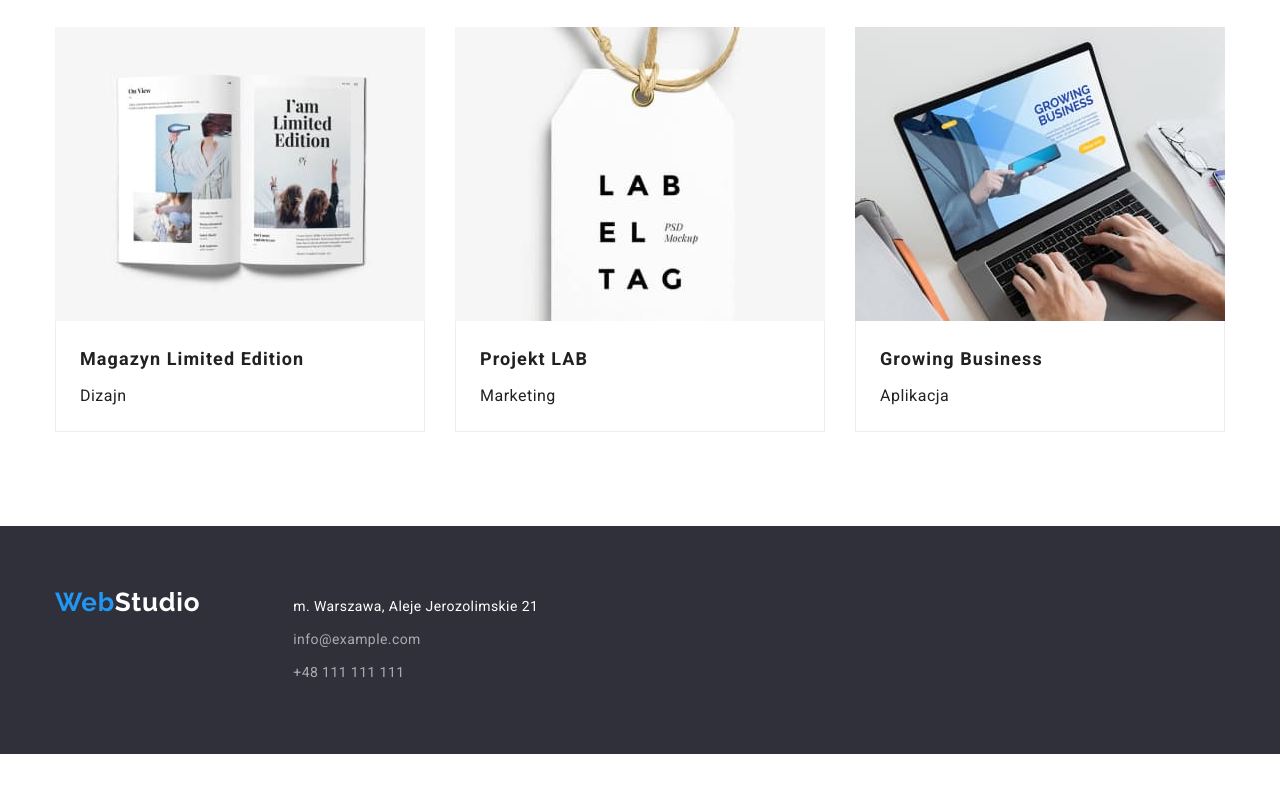
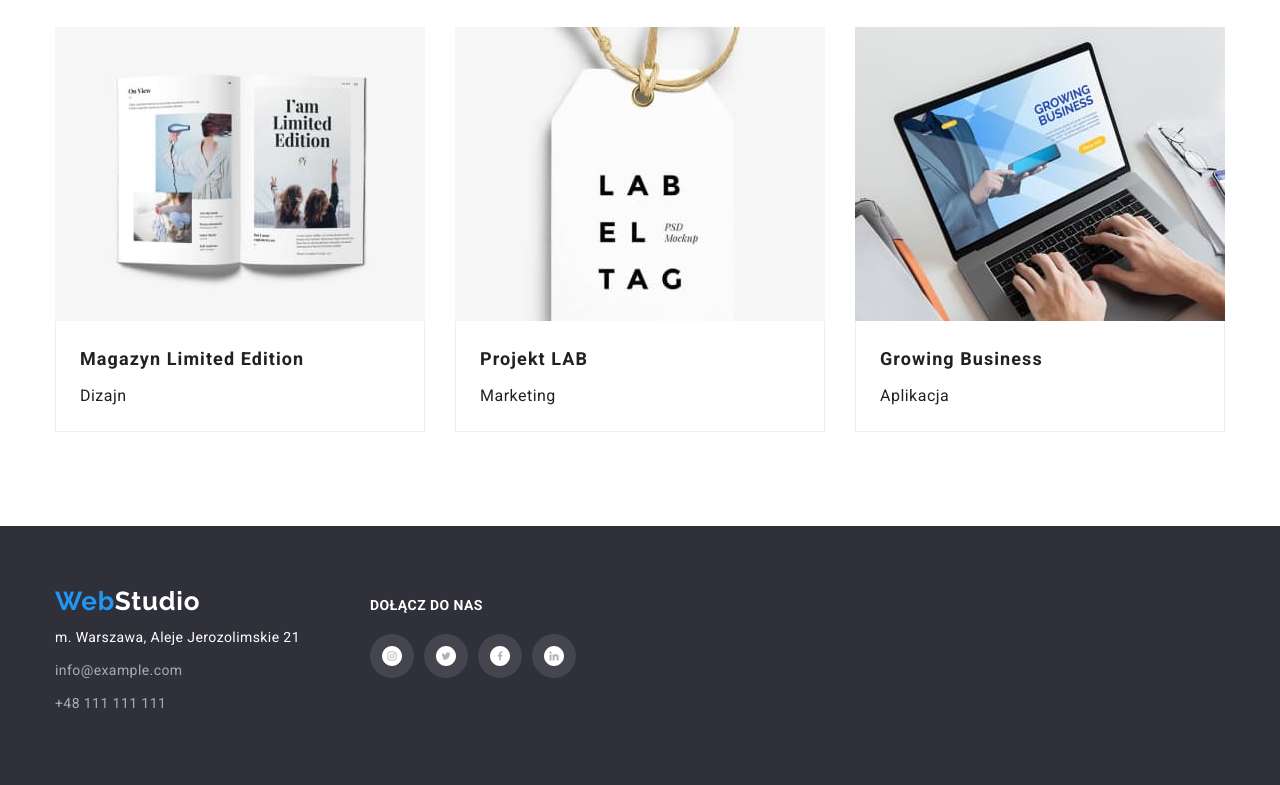
Before and after one commit to BartekJedliczka/goit-markup-hw-04, a plain HTML site: page portfolio.html in a window 1280 px wide. Shown: the part 1106-1891 px from the top of the page. Before the commit the page ends 1860 px from the top, so only its background shows below. Drawn offline with nearby package versions, Linux system fonts and the light colour scheme.

Commit message:
poprawki w footer

```diff
--- a/css/styles.css
+++ b/css/styles.css
@@ -519,6 +519,10 @@ img {
 
 /* PORTFOLIO */
 
+.footer-web {
+  margin-right: 70px;
+}
+
 .social-header {
   color: var(--white-color);
   font-family: "Roboto";
@@ -527,6 +531,11 @@ img {
   line-height: 1.187;
   letter-spacing: 0.03em;
   text-transform: uppercase;
+  margin-bottom: 20px;
+}
+
+.social-list-item:not(:last-child) {
+  margin-right: 10px;
 }
 
 .social-list {
--- a/portfolio.html
+++ b/portfolio.html
@@ -207,8 +207,10 @@
         </div>
       </section>
     </main>
+    <!-- Footer -->
     <footer class="footer">
       <div class="container">
+        <div class="footer-web">
           <a class="navigation-logo" href="index.html"
             ><span class="logo-blue-theme">Web</span><span class="logo-dark-theme">Studio</span></a
           >
@@ -233,6 +235,41 @@
             </ul>
           </address>
         </div>
+        <!-- Social -->
+        <div class="footer-social">
+          <h3 class="social-header">dołącz do nas</h3>
+          <ul class="social-list list">
+            <li class="social-list-item">
+              <a href="#" class="social-list-link">
+                <svg class="social-icon" width="20" height="20">
+                  <use href="./images/svg/icon.svg#icon-instagram"></use>
+                </svg>
+              </a>
+            </li>
+            <li class="social-list-item">
+              <a href="#" class="social-list-link">
+                <svg class="social-icon" width="20" height="20">
+                  <use href="./images/svg/icon.svg#icon-twitter"></use>
+                </svg>
+              </a>
+            </li>
+            <li class="social-list-item">
+              <a href="#" class="social-list-link">
+                <svg class="social-icon" width="20" height="20">
+                  <use href="./images/svg/icon.svg#icon-facebook"></use>
+                </svg>
+              </a>
+            </li>
+            <li class="social-list-item">
+              <a href="#" class="social-list-link">
+                <svg class="social-icon" width="20" height="20">
+                  <use href="./images/svg/icon.svg#icon-linkedin"></use>
+                </svg>
+              </a>
+            </li>
+          </ul>
+        </div>
+      </div>
     </footer>
   </body>
 </html>
```
Also changed, not shown: index.html (+1 -1 lines). Lines whose indentation alone changed are shown as unchanged.
